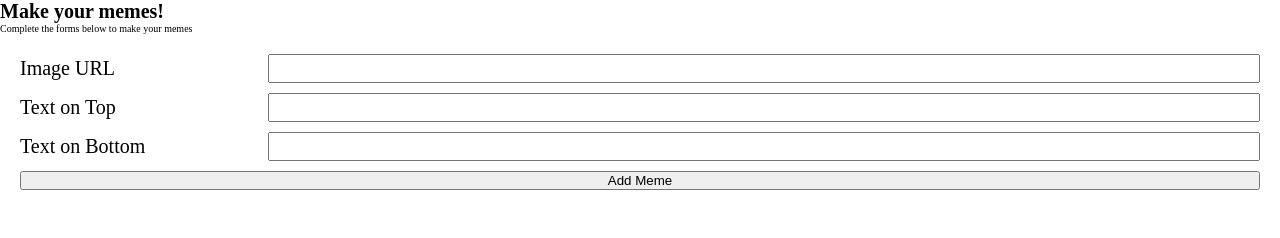
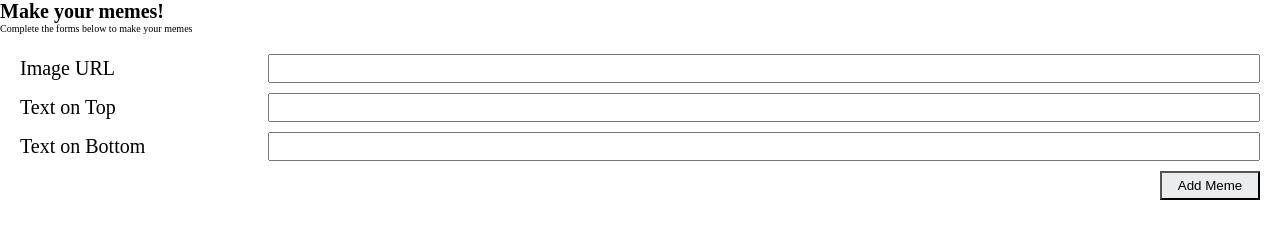
Before and after one commit to alyssa-denary/meme-gen, a website: page index.html in a window 1280 px wide. Drawn offline with Linux system fonts and the light colour scheme.

Commit message:
style: button

```diff
--- a/index.html
+++ b/index.html
@@ -15,7 +15,7 @@
       <label for="img-url" class="label">Image URL<input type="text" class="input"/></label>
       <label for="top-text" class="label">Text on Top<input type="text" class="input"/></label>
       <label for="bottom-text" class="label">Text on Bottom<input type="text" class="input"/></label>
-      <button class="meme-form-submit" type="submit">Add Meme</button>
+      <button class="meme-form-button" type="submit">Add Meme</button>
     </form>
   </body>
 </html>
--- a/public/styles.css
+++ b/public/styles.css
@@ -1 +1 @@
-:root{--background-color:rgba(86,148,219,.9)}*,:after,:before{box-sizing:inherit;margin:0;padding:0}html{font-size:62.5%}body{box-sizing:border-box;height:100vh}.label{font-size:2rem}.meme-form{display:flex;flex-direction:column;gap:1rem;padding:2rem}.label{align-items:center;display:flex;justify-content:space-between}.input{margin-left:5rem;padding:.5rem;width:80%}
+:root{--background-color:rgba(86,148,219,.9);--white:#eaecee}*,:after,:before{box-sizing:inherit;margin:0;padding:0}html{font-size:62.5%}body{box-sizing:border-box;height:100vh}.label{font-size:2rem}.meme-form-button{align-self:flex-end;background-color:#eaecee;background-color:var(--white);padding:.5rem;width:10rem}.meme-form{display:flex;flex-direction:column;gap:1rem;padding:2rem}.label{align-items:center;display:flex;justify-content:space-between}.input{margin-left:5rem;padding:.5rem;width:80%}
--- a/src/abstracts/_variables.css
+++ b/src/abstracts/_variables.css
@@ -1,3 +1,4 @@
 :root {
   --background-color: rgba(86, 148, 219, 0.9);
+  --white: rgb(234, 236, 238);
 }
--- a/src/components/_button.css
+++ b/src/components/_button.css
@@ -0,0 +1,6 @@
+.meme-form-button {
+  width: 10rem;
+  align-self: flex-end;
+  padding: .5rem;
+  background-color: var(--white);
+}
--- a/src/styles.css
+++ b/src/styles.css
@@ -5,5 +5,7 @@
 @import "base/_base.css";
 @import "base/_typography.css";
 
+@import "components/_button.css";
+
 @import "layout/_display-memes.css";
 @import "layout/_form.css";
```
